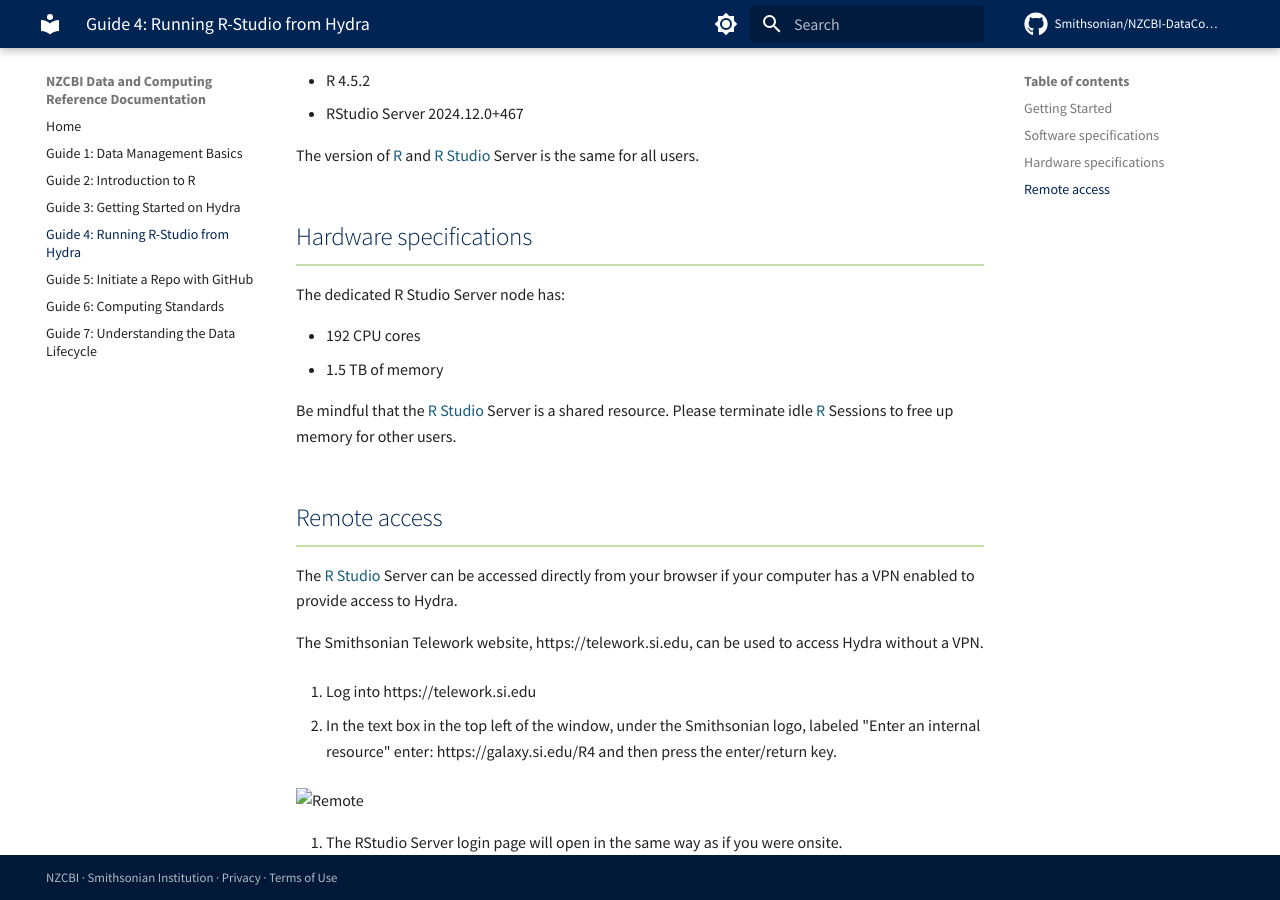
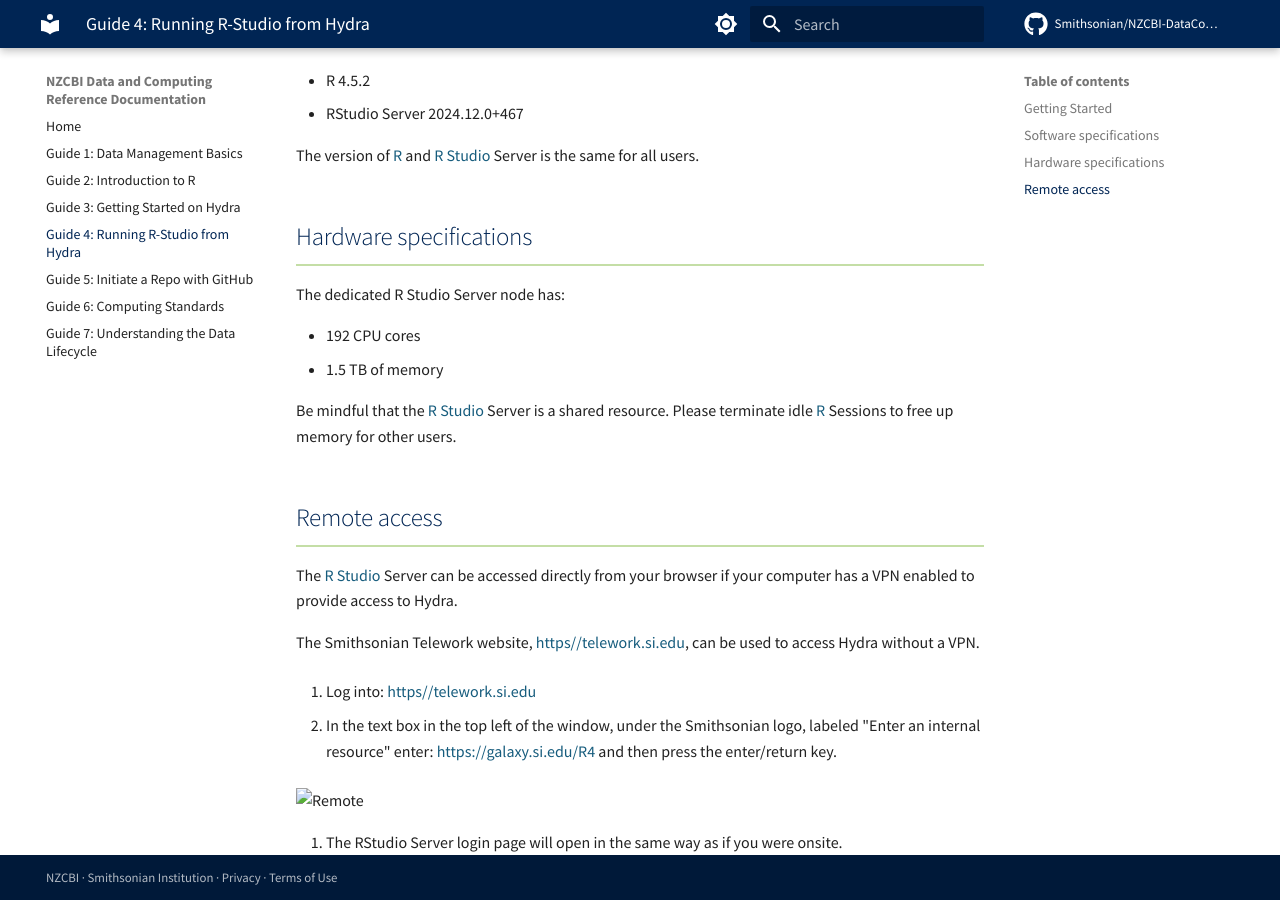
Before and after one commit to Smithsonian/NZCBI-DataComputingDocs, an MkDocs documentation site: the page built from docs/RStudio-Hydra.md, in a window 1280 px wide and 900 px high, scrolled down 1185 px. Built offline with MkDocs 1.6.1 and Material for MkDocs 9.7.7, drawn with Linux system fonts in a browser that asks for light colours; comment, search, counter and statistics services are not loaded; some of the changed lines change nothing that is shown.

Commit message:
updated text

```diff
--- a/docs/RStudio-Hydra.md
+++ b/docs/RStudio-Hydra.md
@@ -49,13 +49,13 @@
 
 The [R Studio](https://posit.co/download/rstudio-desktop) Server can be accessed directly from your browser if your computer has a VPN enabled to provide access to Hydra.
 
-The Smithsonian Telework website, https://telework.si.edu, can be used to access Hydra without a VPN.
+The Smithsonian Telework website, [https//telework.si.edu](https://telework.si.edu), can be used to access Hydra without a VPN.
 
-1. Log into
-https://telework.si.edu
+1. Log into:
+[https//telework.si.edu](https://telework.si.edu)
 
 2. In the text box in the top left of the window, under the Smithsonian logo, labeled "Enter an internal resource" enter:
-https://galaxy.si.edu/R4
+[https://galaxy.si.edu/R4](https://galaxy.si.edu/R4)
 and then press the enter/return key.
 
 ![Remote](/docs/images/Galaxy.png)
```
